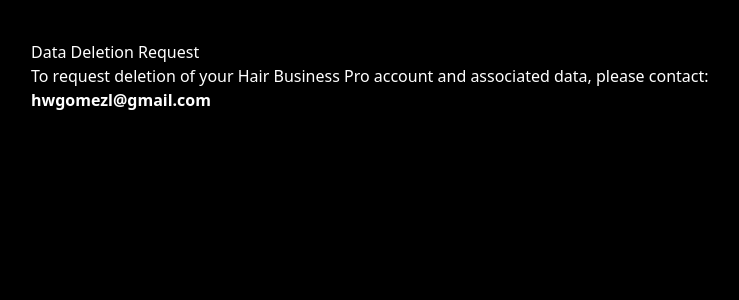
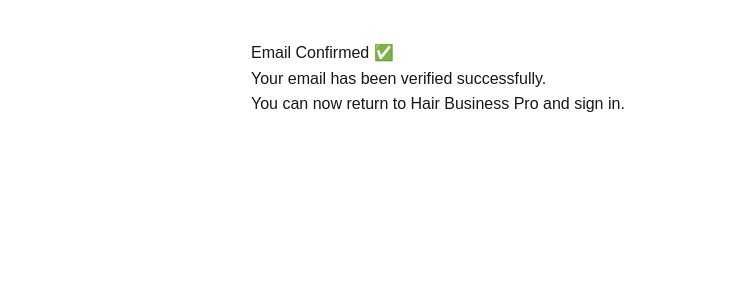
Before and after one commit to hwgomez/varka-landing, a Next.js app: page /auth/confirmed in a window 1280 px wide. Shown: the top 300 px of the page, without its empty margins (9-748 px from the left). Built offline with nearby package versions, Linux system fonts and the light colour scheme.

Commit message:
Fix app support pages

```diff
--- a/app/auth/confirmed/page.js
+++ b/app/auth/confirmed/page.js
@@ -1,23 +1,20 @@
-export default function DataDeletionPage() {
+export default function ConfirmedPage() {
   return (
-    <main
-      style={{
-        minHeight: '100vh',
-        background: '#000',
-        color: '#fff',
-        padding: 40,
-        fontFamily: 'system-ui',
-      }}
-    >
-      <h1>Data Deletion Request</h1>
+    <main style={{
+      maxWidth: "800px",
+      margin: "0 auto",
+      padding: "40px 20px",
+      fontFamily: "Arial, sans-serif",
+      lineHeight: "1.6"
+    }}>
+      <h1>Email Confirmed ✅</h1>
 
       <p>
-        To request deletion of your Hair Business Pro account and associated
-        data, please contact:
+        Your email has been verified successfully.
       </p>
 
       <p>
-        <strong>hwgomezl@gmail.com</strong>
+        You can now return to Hair Business Pro and sign in.
       </p>
     </main>
   );
--- a/app/data-deletion/page.js
+++ b/app/data-deletion/page.js
@@ -0,0 +1,33 @@
+export default function DataDeletionPage() {
+  return (
+    <main style={{
+      maxWidth: "800px",
+      margin: "0 auto",
+      padding: "40px 20px",
+      fontFamily: "Arial, sans-serif",
+      lineHeight: "1.6"
+    }}>
+      <h1>Hair Business Pro Data Deletion</h1>
+
+      <p><strong>Last Updated:</strong> June 2026</p>
+
+      <p>
+        Users may request deletion of their Hair Business Pro account and
+        associated personal information at any time.
+      </p>
+
+      <h2>How to Request Deletion</h2>
+
+      <p>
+        To request deletion of your account or personal data, please contact us
+        by email using the address below.
+      </p>
+
+      <h2>Contact</h2>
+
+      <p>
+        Email: hwgomezl@gmail.com
+      </p>
+    </main>
+  );
+}
```
